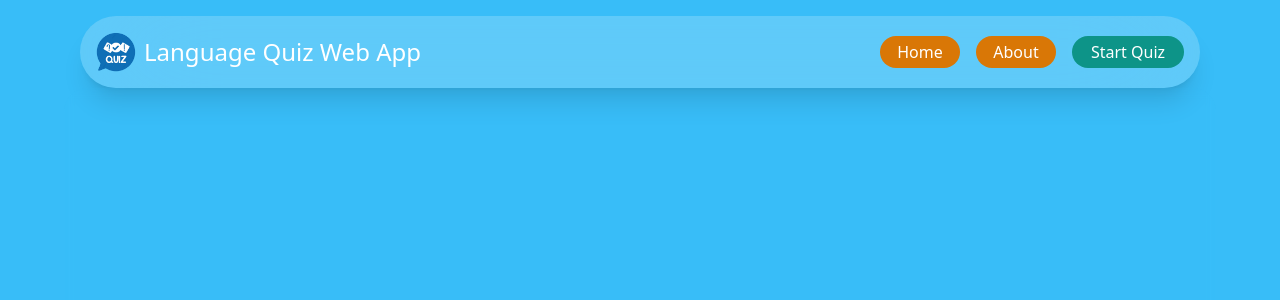
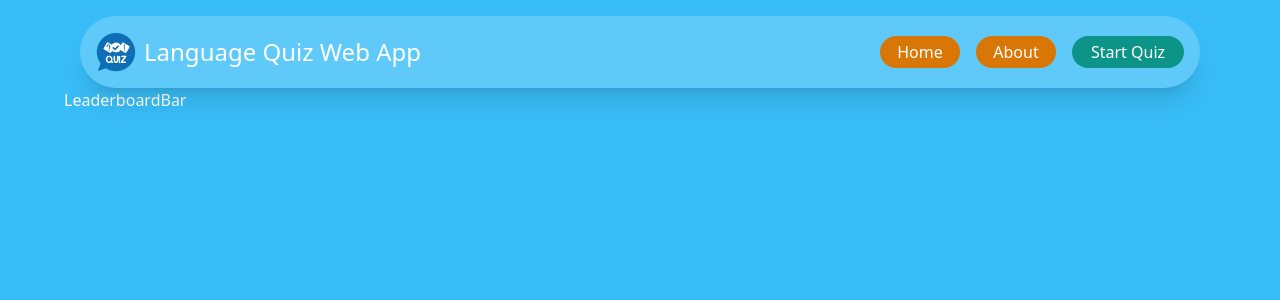
Before and after one commit to orymikoto/webquiz, a React (Vite) app in the folder frontend/: page / in a window 1280 px wide. Shown: the top 300 px of the page. Built offline with nearby package versions, Linux system fonts and the light colour scheme.

Commit message:
add leaderboard to homepage

```diff
--- a/frontend/src/pages/HomePage.jsx
+++ b/frontend/src/pages/HomePage.jsx
@@ -1,4 +1,5 @@
 import React from 'react';
+import LeaderboardBar from '../components/LeaderboardBar';
 import NavigationBar from '../components/NavigationBar';
 
 export default function HomePage() {
@@ -6,7 +7,10 @@ export default function HomePage() {
     <div className="w-full bg-sky-400  bg-cover min-h-full py-4  ">
       <NavigationBar />
       <div className="flex items-center justify-center">
-        <div className="w-[90vw] h-[90vh] text-white backdrop-blur-sm rounded-3xl "></div>
+        <div className="w-[90vw] h-[90vh] text-white rounded-3xl flex ">
+          <LeaderboardBar />
+          <div></div>
+        </div>
       </div>
     </div>
   );
```
